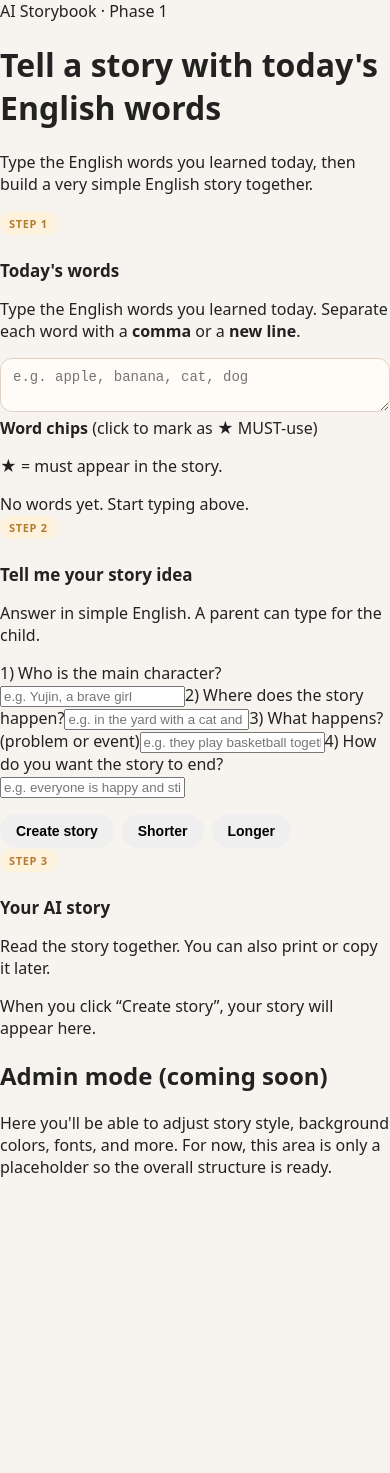
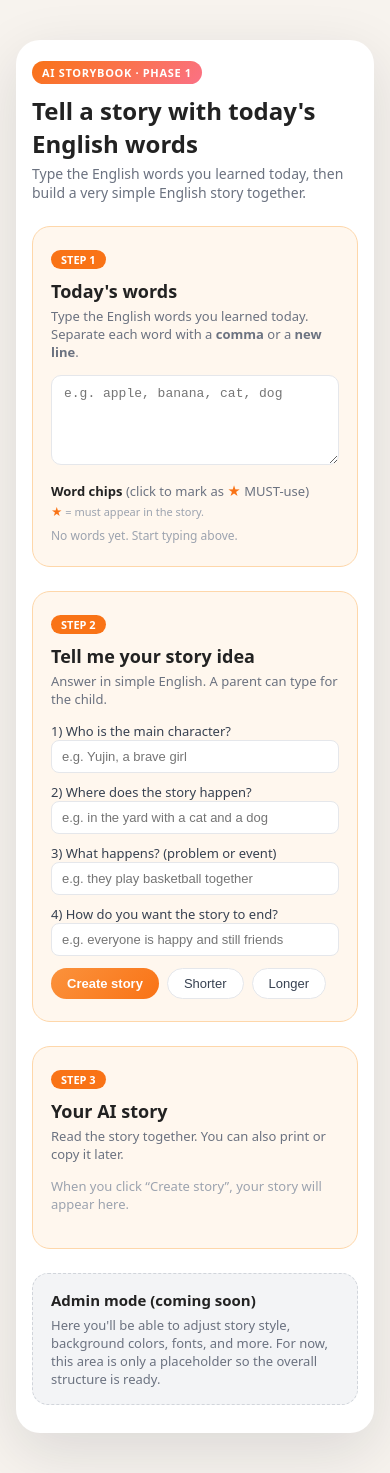
Before and after one commit to penjuntv/mhj_storybook, a Next.js app: page / in a window 390 px wide. Before the commit the page ends 1194 px from the top, so only its background shows below. Built offline with nearby package versions, Linux system fonts and the light colour scheme.

Commit message:
Update globals.css

```diff
--- a/styles/globals.css
+++ b/styles/globals.css
@@ -1,229 +1,282 @@
-/* 전체 배경과 폰트 */
+/* 전체 배경 & 기본 폰트 */
 html,
 body {
+  margin: 0;
   padding: 0;
-  margin: 0;
+  box-sizing: border-box;
   font-family: system-ui, -apple-system, BlinkMacSystemFont, "Segoe UI",
     sans-serif;
   background: #f7f3ee;
   color: #222;
 }
 
-* {
-  box-sizing: border-box;
+*,
+*::before,
+*::after {
+  box-sizing: inherit;
 }
 
-/* 메인 레이아웃 */
-.page-root {
+/* 루트 레이아웃 */
+.app-root {
   min-height: 100vh;
   display: flex;
   justify-content: center;
-  padding: 32px 16px;
+  align-items: flex-start;
+  padding: 40px 16px;
 }
 
-.card-shell {
+.app-card {
   width: 100%;
-  max-width: 960px;
-  background: #fffaf5;
+  max-width: 900px;
+  background: #ffffff;
   border-radius: 24px;
-  box-shadow: 0 18px 40px rgba(0, 0, 0, 0.06);
-  padding: 32px 24px 40px;
+  padding: 32px 28px 40px;
+  box-shadow: 0 18px 60px rgba(15, 23, 42, 0.12);
 }
 
 /* 헤더 */
-.page-title {
-  font-size: 24px;
-  font-weight: 700;
-  margin-bottom: 4px;
-}
-
-.page-subtitle {
-  font-size: 14px;
-  color: #6b5b4c;
+.app-header {
   margin-bottom: 24px;
 }
 
-/* 스텝 공통 */
-.step-box {
-  background: #fff;
+.app-tag {
+  display: inline-block;
+  padding: 4px 10px;
+  border-radius: 999px;
+  font-size: 11px;
+  letter-spacing: 0.06em;
+  text-transform: uppercase;
+  background: linear-gradient(135deg, #f97316, #fb7185);
+  color: white;
+  font-weight: 600;
+}
+
+.app-title {
+  margin: 10px 0 4px;
+  font-size: 24px;
+  font-weight: 700;
+}
+
+.app-sub {
+  margin: 0;
+  font-size: 14px;
+  color: #6b7280;
+}
+
+/* 스텝 카드 공통 */
+.step-card {
+  margin-top: 24px;
+  padding: 20px 18px 22px;
+  background: #fff7ee;
   border-radius: 18px;
-  padding: 20px 20px 24px;
-  margin-bottom: 20px;
-  border: 1px solid #f1e4d7;
+  border: 1px solid #fed7aa;
 }
 
 .step-label {
-  display: inline-flex;
-  align-items: center;
+  display: inline-block;
+  padding: 2px 10px;
+  border-radius: 999px;
   font-size: 11px;
-  text-transform: uppercase;
-  letter-spacing: 0.06em;
+  background: #f97316;
+  color: white;
   font-weight: 600;
-  color: #b57b32;
-  background: #fff2dc;
-  padding: 4px 9px;
-  border-radius: 999px;
-  margin-bottom: 10px;
 }
 
 .step-title {
-  font-size: 17px;
-  font-weight: 600;
-  margin-bottom: 6px;
+  margin: 10px 0 4px;
+  font-size: 18px;
+  font-weight: 700;
 }
 
-.step-caption {
+.step-desc {
+  margin: 0 0 14px;
   font-size: 13px;
-  color: #7c6a5a;
-  margin-bottom: 12px;
+  color: #6b7280;
 }
 
-/* 폼 요소 */
-.label-row {
+/* 입력들 */
+.textarea {
+  width: 100%;
+  min-height: 90px;
+  border-radius: 10px;
+  border: 1px solid #e5e7eb;
+  padding: 10px 12px;
   font-size: 13px;
-  font-weight: 600;
-  margin: 10px 0 4px;
+  resize: vertical;
 }
 
-.label-help {
-  font-size: 12px;
-  color: #7c6a5a;
+.input {
+  width: 100%;
+  border-radius: 8px;
+  border: 1px solid #e5e7eb;
+  padding: 8px 10px;
+  font-size: 13px;
 }
 
-.textarea,
-.text-input {
-  width: 100%;
-  border-radius: 12px;
-  border: 1px solid #e0d2c4;
-  padding: 10px 12px;
-  font-size: 14px;
-  resize: vertical;
-  outline: none;
-  background: #fffbf7;
+.field-label {
+  display: block;
+  margin-bottom: 10px;
+  font-size: 13px;
+  color: #374151;
 }
 
-.textarea:focus,
-.text-input:focus {
-  border-color: #f49b4c;
-  box-shadow: 0 0 0 1px rgba(244, 155, 76, 0.35);
-}
-
-/* 워드칩 */
-.wordchips-row {
-  display: flex;
-  flex-wrap: wrap;
-  gap: 8px;
-  margin-top: 10px;
-}
-
-.wordchip {
-  padding: 6px 10px;
-  border-radius: 999px;
+/* 칩 */
+.chips-help {
+  margin-top: 12px;
   font-size: 13px;
-  border: 1px solid #e0d2c4;
-  background: #fff;
-  cursor: pointer;
-}
-
-.wordchip.must {
-  background: #ffe6c6;
-  border-color: #f49b4c;
-  color: #8a4d10;
   font-weight: 600;
 }
 
-.wordchips-legend {
+.chips-help-sub {
+  font-weight: 400;
+  color: #6b7280;
+}
+
+.chips-note {
+  margin: 4px 0 8px;
   font-size: 11px;
-  color: #967b64;
-  margin-top: 4px;
+  color: #9ca3af;
+}
+
+.chips-row {
+  display: flex;
+  flex-wrap: wrap;
+  gap: 6px;
+}
+
+.chips-empty {
+  font-size: 12px;
+  color: #9ca3af;
+}
+
+.star {
+  color: #f97316;
+}
+
+.chip {
+  border-radius: 999px;
+  border: 1px solid #e5e7eb;
+  padding: 4px 10px;
+  font-size: 12px;
+  background: #ffffff;
+  display: inline-flex;
+  align-items: center;
+  gap: 4px;
+  cursor: pointer;
+  transition: all 0.15s ease;
+}
+
+.chip:hover {
+  border-color: #fdba74;
+  background: #fff7ed;
+}
+
+.chip-selected {
+  border-color: #fb923c;
+  background: #fffbeb;
+}
+
+.chip-star {
+  font-size: 11px;
+  color: #f97316;
 }
 
 /* 버튼 */
 .button-row {
+  margin-top: 12px;
   display: flex;
+  flex-wrap: wrap;
   gap: 8px;
-  margin-top: 16px;
-  flex-wrap: wrap;
 }
 
 .btn {
   border-radius: 999px;
+  padding: 7px 16px;
+  font-size: 13px;
   border: none;
-  padding: 9px 16px;
-  font-size: 14px;
-  font-weight: 600;
   cursor: pointer;
-  display: inline-flex;
-  align-items: center;
-  justify-content: center;
-  gap: 6px;
+  transition: all 0.15s ease;
 }
 
-.btn-primary {
-  background: #f49b4c;
-  color: #fff;
+.btn.primary {
+  background: linear-gradient(135deg, #fb923c, #f97316);
+  color: white;
+  font-weight: 600;
 }
 
-.btn-primary:hover {
-  background: #ec8a2e;
+.btn.primary:disabled {
+  opacity: 0.7;
+  cursor: default;
 }
 
-.btn-ghost {
-  background: #fff7ec;
-  color: #8a5a1b;
+.btn.ghost {
+  background: #ffffff;
+  border: 1px solid #e5e7eb;
+  color: #374151;
 }
 
-.btn-ghost:hover {
-  background: #ffe8c9;
+.btn.ghost:hover:not(:disabled) {
+  border-color: #cbd5f5;
 }
 
-.btn-small {
-  font-size: 13px;
-  padding: 6px 12px;
+/* 에러 메시지 */
+.error-msg {
+  margin-top: 10px;
+  font-size: 12px;
+  color: #dc2626;
 }
 
-/* 스토리 출력 */
-.story-box {
-  background: #fff;
-  border-radius: 16px;
-  padding: 14px 14px 16px;
-  border: 1px solid #f1e4d7;
+/* 스토리 영역 */
+.placeholder {
   margin-top: 10px;
+  font-size: 13px;
+  color: #9ca3af;
 }
 
-.story-version-label {
-  font-size: 12px;
+.story-box {
+  margin-top: 10px;
+  padding: 12px 12px 10px;
+  border-radius: 14px;
+  background: #eff6ff;
+  border: 1px solid #bfdbfe;
+}
+
+.story-tag {
+  font-size: 11px;
   font-weight: 600;
-  color: #b57b32;
+  color: #1d4ed8;
   margin-bottom: 4px;
 }
 
 .story-text {
-  font-size: 14px;
+  margin: 0;
+  font-size: 13px;
   line-height: 1.5;
 }
 
-/* Admin */
-.admin-toggle {
+/* Admin 영역 */
+.admin-section {
   margin-top: 24px;
-  border-top: 1px dashed #e0d2c4;
-  padding-top: 12px;
+  padding: 16px 18px;
+  border-radius: 16px;
+  background: #f3f4f6;
+  border: 1px dashed #d1d5db;
 }
 
-.admin-debug {
-  font-size: 11px;
-  color: #7c6a5a;
-  margin-top: 8px;
+.admin-title {
+  margin: 0 0 6px;
+  font-size: 15px;
+}
+
+.admin-text {
+  margin: 0;
+  font-size: 13px;
+  color: #6b7280;
 }
 
 /* 반응형 */
 @media (max-width: 640px) {
-  .card-shell {
-    padding: 20px 14px 28px;
-    border-radius: 18px;
-  }
-
-  .page-title {
-    font-size: 20px;
+  .app-card {
+    padding: 20px 16px 28px;
   }
 }
```
